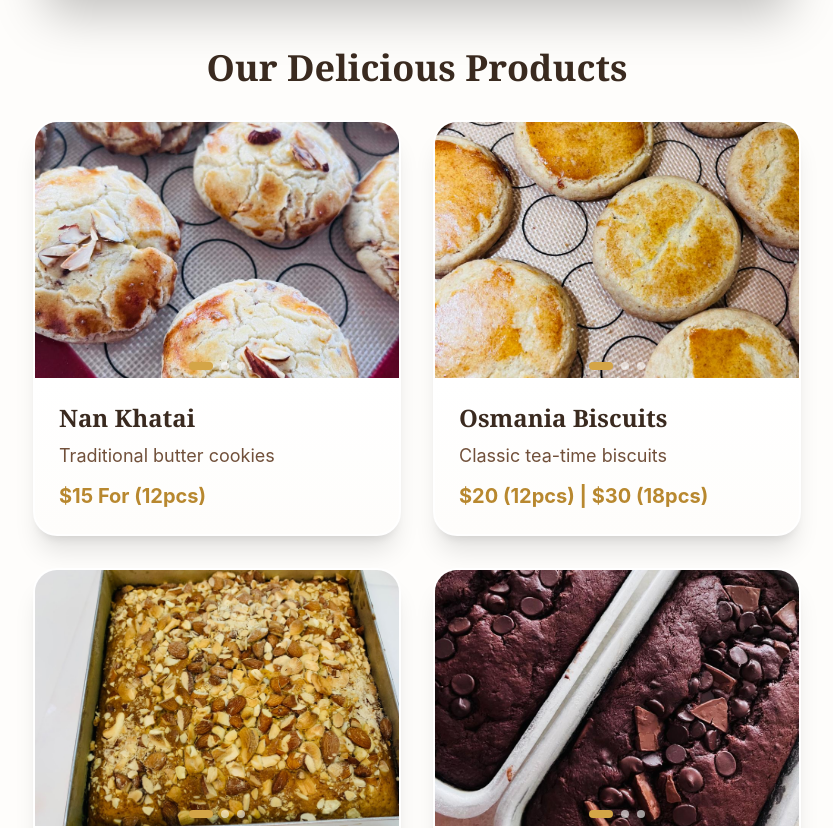
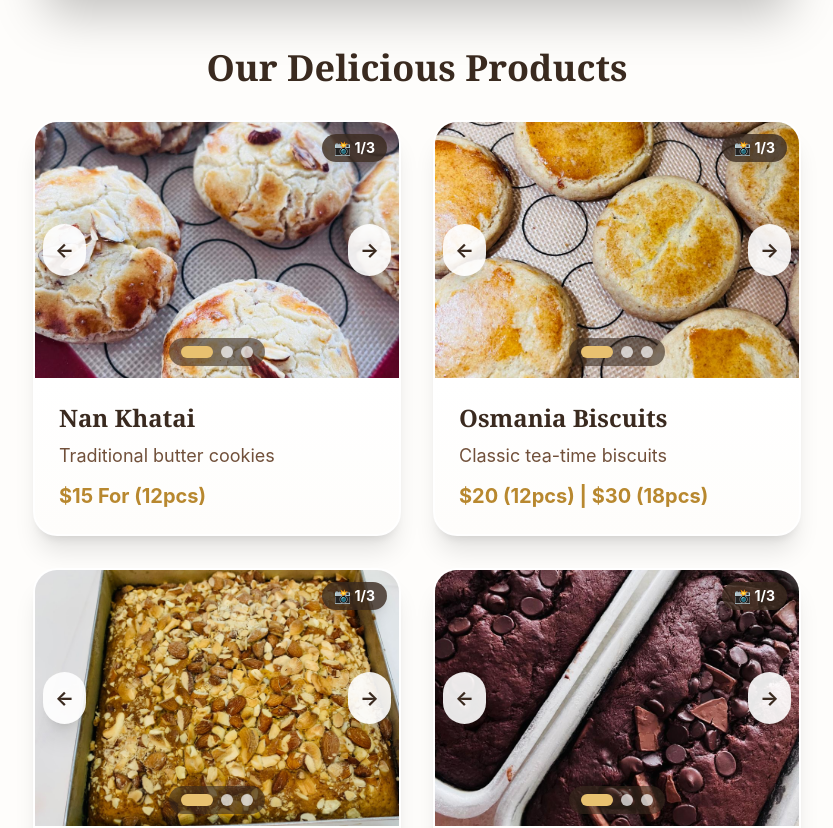
Before and after one commit to Farnazmoh/softlycovered_bakers, a Next.js app: page / in a window 1280 px wide. Shown: the part 881-1709 px from the top of the page, without its empty margins (223-1056 px from the left). Built offline with nearby package versions, Linux system fonts and the light colour scheme.

Commit message:
style: enhance ProductCard navigation buttons and image counter display

```diff
--- a/app/page.tsx
+++ b/app/page.tsx
@@ -136,23 +136,26 @@ function ProductCard({ product }: { product: { name: string; desc: string; price
           <>
             <button
               onClick={prevImage}
-              className="absolute left-2 top-1/2 -translate-y-1/2 bg-white/80 hover:bg-white text-brown-900 rounded-full p-2 opacity-0 group-hover:opacity-100 transition-opacity shadow-lg"
+              className="absolute left-2 top-1/2 -translate-y-1/2 bg-white/90 hover:bg-white text-brown-900 rounded-full p-3 shadow-xl hover:scale-110 transition-all font-bold text-xl"
             >
               ←
             </button>
             <button
               onClick={nextImage}
-              className="absolute right-2 top-1/2 -translate-y-1/2 bg-white/80 hover:bg-white text-brown-900 rounded-full p-2 opacity-0 group-hover:opacity-100 transition-opacity shadow-lg"
+              className="absolute right-2 top-1/2 -translate-y-1/2 bg-white/90 hover:bg-white text-brown-900 rounded-full p-3 shadow-xl hover:scale-110 transition-all font-bold text-xl"
             >
               →
             </button>
-            <div className="absolute bottom-2 left-1/2 -translate-x-1/2 flex gap-2">
+            <div className="absolute top-3 right-3 bg-brown-900/80 text-white px-3 py-1 rounded-full text-sm font-bold shadow-lg">
+              📸 {currentImageIndex + 1}/{product.images.length}
+            </div>
+            <div className="absolute bottom-3 left-1/2 -translate-x-1/2 flex gap-2 bg-brown-900/60 px-3 py-2 rounded-full">
               {product.images.map((_, idx) => (
                 <button
                   key={idx}
                   onClick={() => setCurrentImageIndex(idx)}
-                  className={`w-2 h-2 rounded-full transition-all ${
-                    idx === currentImageIndex ? 'bg-gold-500 w-6' : 'bg-white/60'
+                  className={`w-3 h-3 rounded-full transition-all ${
+                    idx === currentImageIndex ? 'bg-gold-400 w-8' : 'bg-white/70'
                   }`}
                 />
               ))}
```
